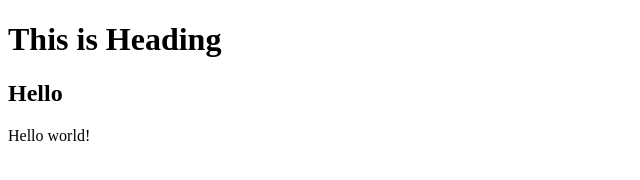
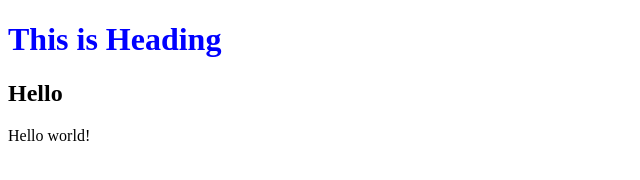
Before and after one commit to Yosephhaile12/NebulaNode, a plain HTML site: page site/index.html in a window 1280 px wide. Shown: the whole page, without its empty margins (0-640 px from the left). Drawn offline with Linux system fonts and the light colour scheme.

Commit message:
add color blue

```diff
--- a/site/index.html
+++ b/site/index.html
@@ -7,7 +7,7 @@
 	<title>Hello</title>
 </head>
 <body>
-	<h1>This is Heading</h1>
+	<h1 style="color: blue;">This is Heading</h1>
 	<h2>Hello</h2>
 	Hello world!
 </body>
```
